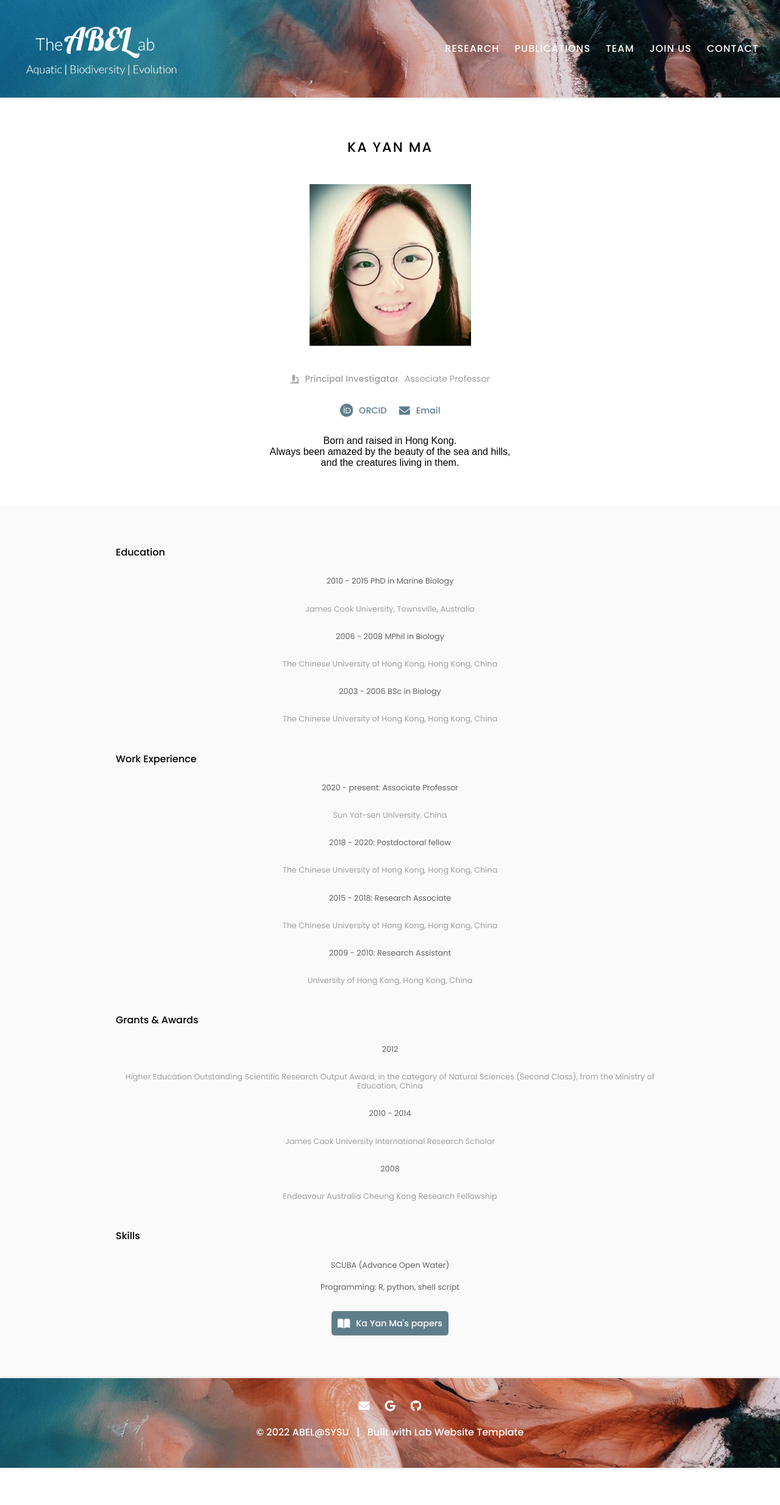
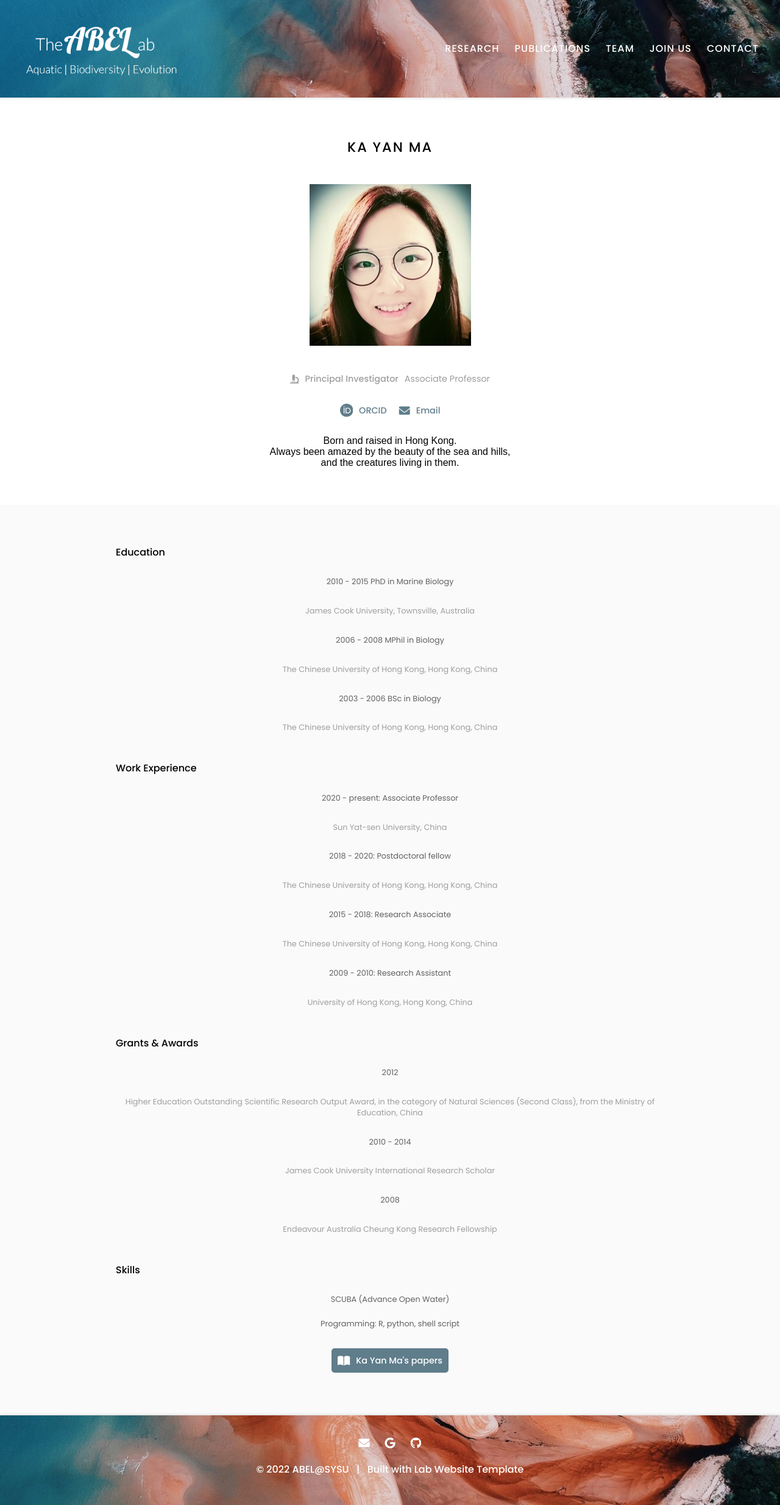
Before and after one commit to abel-sysu/en, a Jekyll site: the page built from _members/kayan-ma.md, in a window 1280 px wide. Shown: the whole page at 61% size. Built offline with Jekyll 4.4.1, drawn with Linux system fonts in a browser that asks for light colours; before the commit the page ends 2407 px from its top, so only the background shows below that.

Commit message:
Update heading.scss

```diff
--- a/css/heading.scss
+++ b/css/heading.scss
@@ -48,13 +48,11 @@ h5 {
   font-family: $sans;
   font-weight: $light;
   color: $gray-700;
-  line-height: $spacing - 0.3;
 }
 h6 {
   font-size: 0.8rem;
   font-family: $sans;
   font-weight: $light;
   color: $gray-500;
-  line-height: $spacing - 0.3;
   margin-top: $spacing - 0.5;
 }
```
